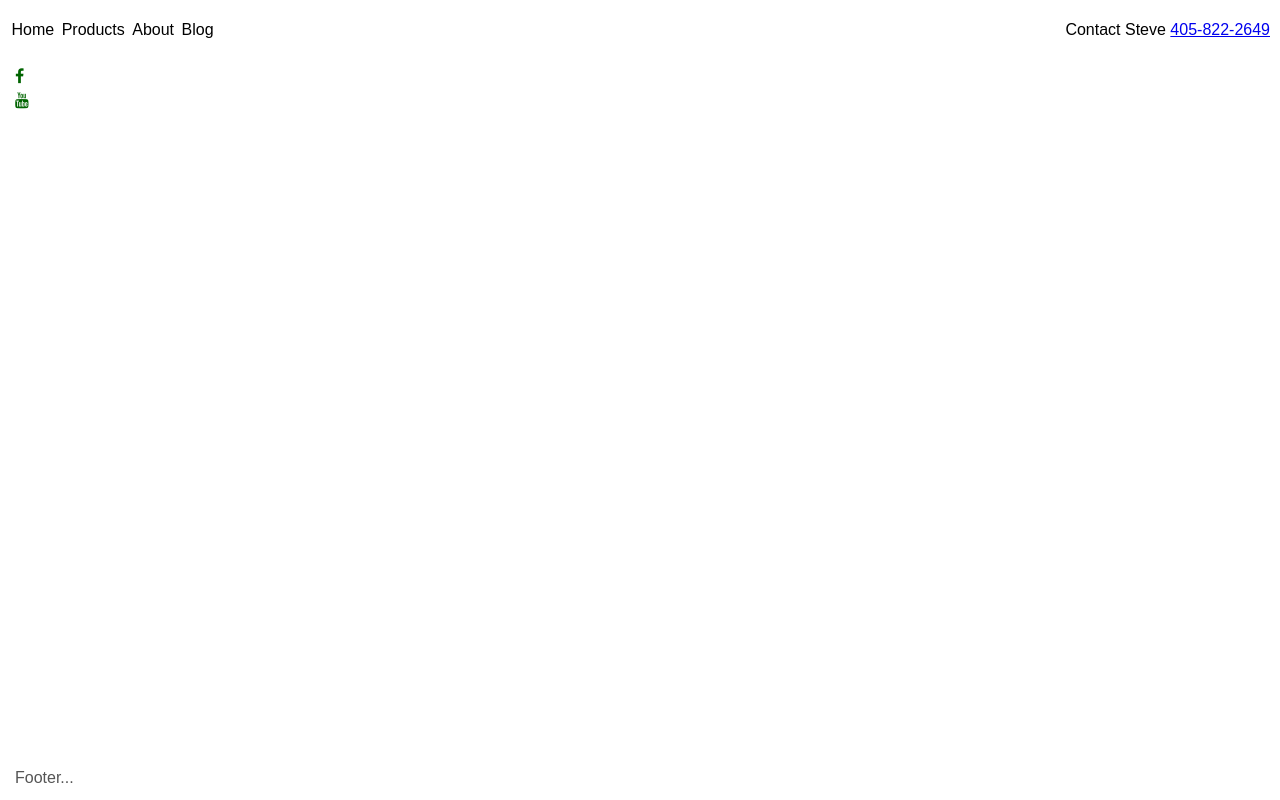
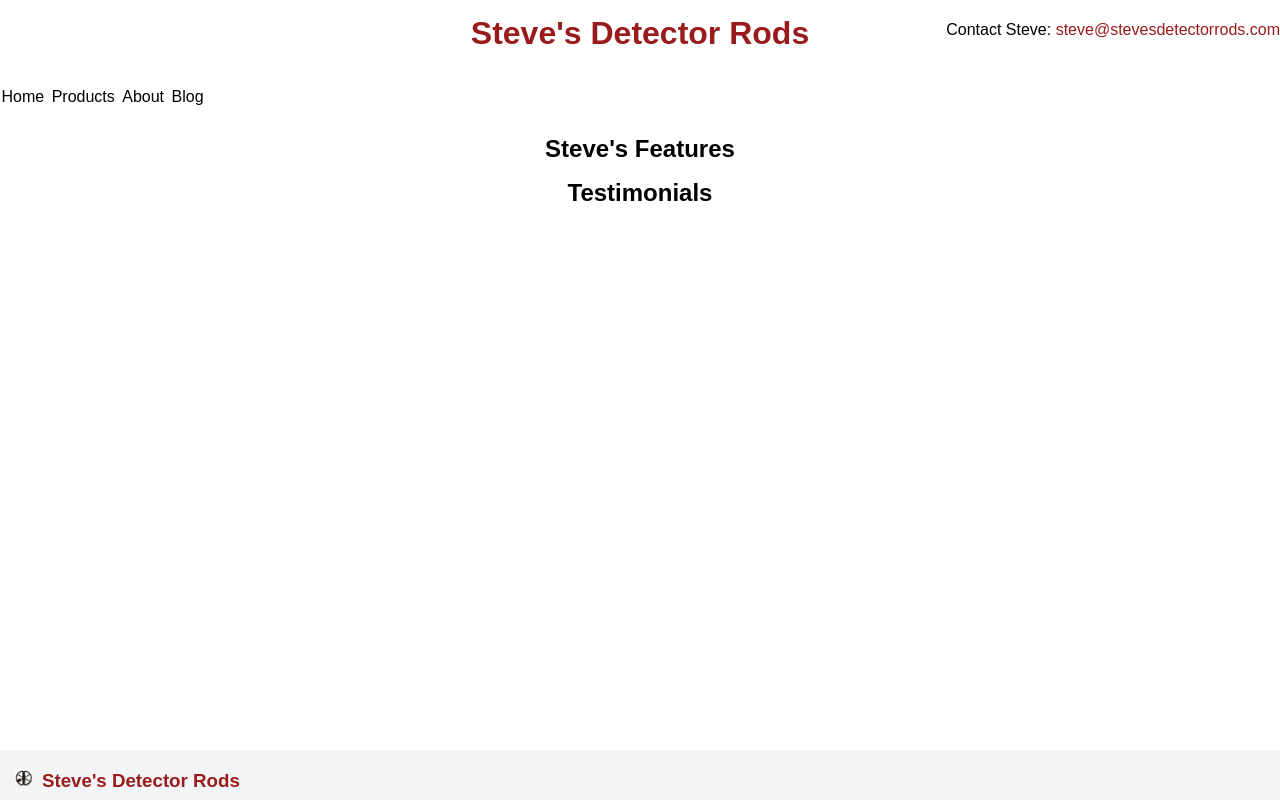
Before and after one commit to JamesNorum/Steve-s-Detector-Rods-Website-Homepage-Redesign, a website: page index.html in a window 1280 px wide. Drawn offline with Linux system fonts and the light colour scheme; files that its build step writes are made by us from their sources.

Commit message:
worked on index

```diff
--- a/style.css
+++ b/assets/css/style.css
@@ -31,6 +31,16 @@
 			background: white;
 		}
 
+		#title {
+			text-align: center;
+			color: #991B1B;
+			text-decoration: none;
+		}
+
+		#center-header {
+			text-align: center;
+		}
+
 		#footer {
 			position: absolute;
 			left: 0;
@@ -38,9 +48,19 @@
 			width: 100%;
 			height: 50px;
 			overflow: hidden; /* Disables scrollbars on the footer frame. To enable scrollbars, change "hidden" to "scroll" */
-			background: white;
+			background: #F3F4F6;
 		}
 
+		#footer-logo {
+			float:left;
+			width: 17px;
+			margin-right: 10px;
+		}
+
+		#footer-title {
+			color:#991B1B;
+			font: italic;
+		}
 		#button {
 			background-color: #8d8d8d;
 			display: flex;
@@ -55,21 +75,28 @@
 			top: 50px; /* Set this to the height of the header */
 			bottom: 50px; /* Set this to the height of the footer */
 			left: 0;
-			width: 150px;
+			height: 70px;
+			width: 50px;
 			overflow: hidden; /* Scrollbars will appear on this frame only when there's enough content to require scrolling. To disable scrollbars, change to "hidden", or use "scroll" to enable permanent scrollbars */
 			background: white;
 		}
 
-		#testimonial{
-			width: 360px;
-			margin: 30px;
+		#social ul {
+			list-style-type: none;
+			margin: 0;
+			padding: 0;
+		}
+
+		#social ul a {
+			color: black;
+			text-decoration: none;
 		}
 
 		.innertube {
 			margin: 15px; /* Provides padding for the content */
 		}
 
-		p {
+		#rights {
 			color: #555;
 		}
 
@@ -77,7 +104,7 @@
 			float: left;
 			width: 80%;
 			height: 100%;
-			margin-left: 10px;
+			margin: none;
 		}
 
 		#menu ul{
@@ -85,6 +112,9 @@
 			float: left;
 			margin: none;
 			background: white;
+			list-style-type: none;
+			margin: 0;
+			padding: 0;
 		}
 
 		#menu li{
@@ -115,19 +145,15 @@
 		}
 
 		#contact {
-			text-align: right;
+			position: absolute;
+			right: 0;
+			top: 0;
 			line-height: 60px;
-			margin-right: 10px;
+			padding: 0%;
 		}
 
-		nav ul {
-			list-style-type: none;
-			margin: 0;
-			padding: 0;
-		}
-
-		nav ul a {
-			color: darkgreen;
+		#contact a {
+			color: #991B1B;
 			text-decoration: none;
 		}
 
--- a/index.html
+++ b/index.html
@@ -1,11 +1,11 @@
 <!DOCTYPE html>
-<html lang="en">
+<html lang="en" xmlns="http://www.w3.org/1999/html" xmlns="http://www.w3.org/1999/html"
+	  xmlns="http://www.w3.org/1999/html">
 	<head>
 		<meta http-equiv="Content-Type" content="text/html; charset=utf-8">
 		<title>Steve Detector Rods Redesign</title>
 
         <!-- STYLES-->
-        <link rel="stylesheet" href="style.css">
         <link rel="stylesheet" href="assets/css/style.css">
 
         <!-- FONTAWSOME, for facebook and youtube icons -->
@@ -14,41 +14,52 @@
 	</head>
 
 	<body>
+
+        <a href="https://www.stevesdetectorrods.com/" id="title">
+            <h1>Steve's Detector Rods</h1></a>
+
 		<header id="header">
-			<nav>
-				<div>
-					<ul id="menu">
+			<nav id="menu">
+					<ul>
 						<li><a href="maintenance.html">Home</a></li>
 						<li><a href="maintenance.html">Products</a></li>
 						<li><a href="maintenance.html">About</a></li>
 						<li><a href="maintenance.html">Blog</a></li>
 					</ul>
-				</div>
 			</nav>
 
 			<div id="contact">
-				Contact Steve <a href="tel:+14058222649">405-822-2649</a>
+				Contact Steve: <a href="mailto:steve@stevesdetectorrods.com">steve@stevesdetectorrods.com</a>
 			</div>
 		</header>
 
 		<main>
 			<div class="innertube">
-
-				<h1>Heading</h1>
+				<h2 id="center-header">Steve's Features</h1>
+				<h2 id="center-header">Testimonials</h1>
 			</div>
 		</main>
-		<nav id="social">
-			<div class="innertube">
+
+		<body>
+			<div class="testimonial">
+				<article>
+
+				</article>
+			</div>
+		</body>
+
+		<!-- <nav id="social">
 				<ul>
-					<li><a href="#" class="fa fa-facebook"></a></li>
-					<li><a href="#" class="fa fa-youtube"></a></li>
+					<li><a href="https://www.facebook.com/stevesdetectorrods/" class="fa fa-facebook"></a></li>
+					<li><a href="https://www.youtube.com/channel/UCLhHylxQUzNhyAIu725xLdg" class="fa fa-youtube"></a></li>
 				</ul>
-			</div>
-		</nav>
+		</nav>	 -->
 
 		<footer id="footer">
 			<div class="innertube">
-				<p>Footer...</p>
+				<img id="footer-logo" src="assets/img/BWDetectorArt.png" alt=""> <!-- you have to use the proper path-->
+				<h3 id="footer-title">Steve's Detector Rods</h1>
+				<!--p id="rights">©2022 Steve's Detector Rods. All Rights Reserved.</p-->
 			</div>
 		</footer>
 
```
